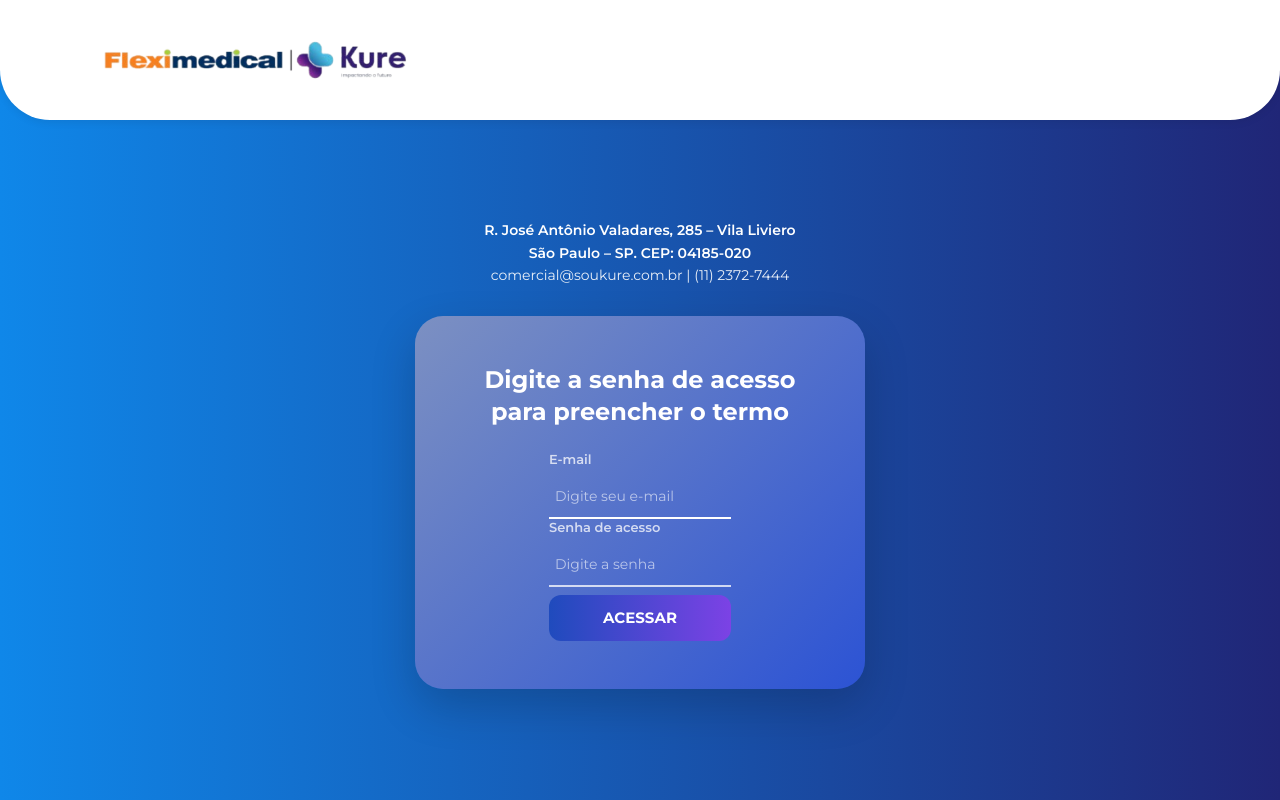
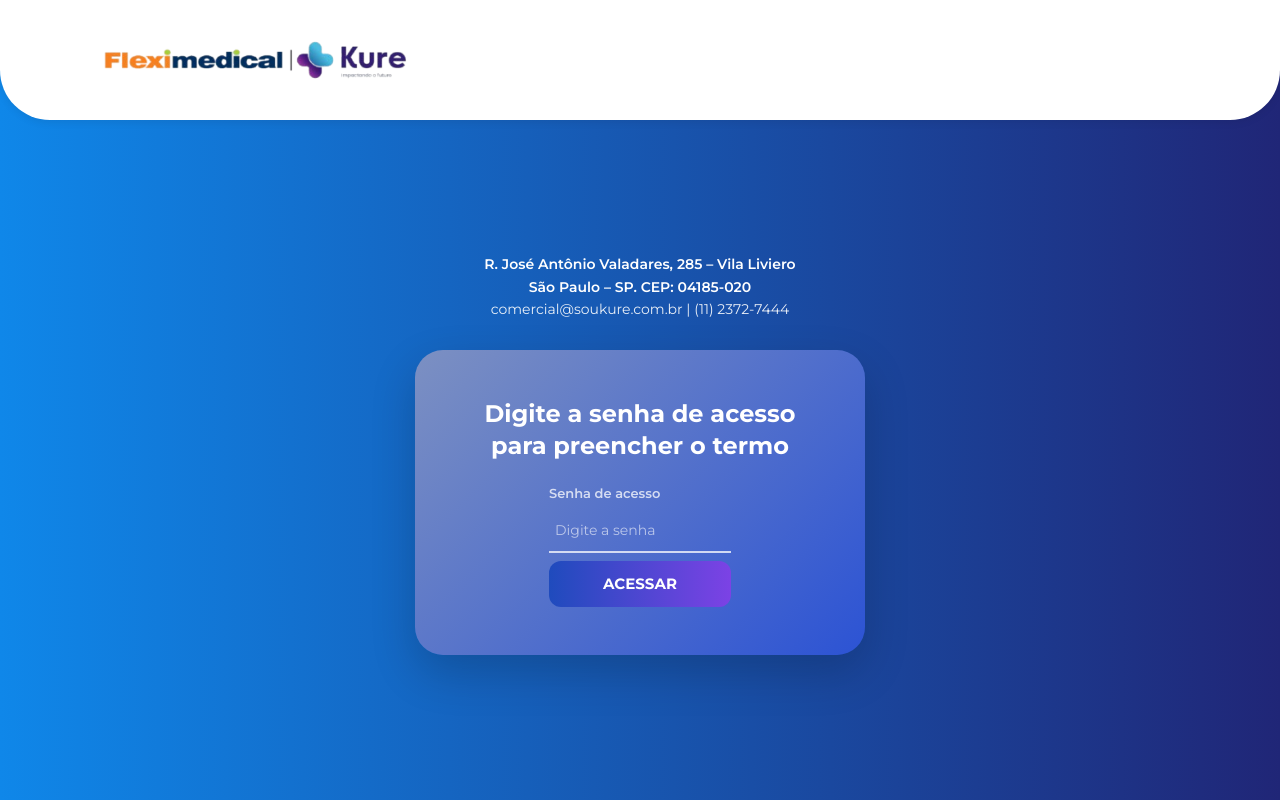
Before and after one commit to HenriqueNunes-2008/SistemaNPS, a FastAPI app: page / in a window 1280 px wide. Run offline with FastAPI, Linux system fonts and the light colour scheme; parts of the project's set-up code (start-up, migrations or seed data) failed here and were passed over.

Commit message:
Update admin-password.html

```diff
--- a/SistemaNPS/app/templates/admin-password.html
+++ b/SistemaNPS/app/templates/admin-password.html
@@ -199,10 +199,6 @@
         {% endif %}
         <form method="post" action="/admin-password">
             <div class="input-group">
-                <label for="email">E-mail</label>
-                <input id="email" name="email" type="email" placeholder="Digite seu e-mail" required autofocus>
-            </div>
-            <div class="input-group">
                 <label for="password">Senha de acesso</label>
                 <input id="password" name="password" type="password" placeholder="Digite a senha" required>
             </div>
```
